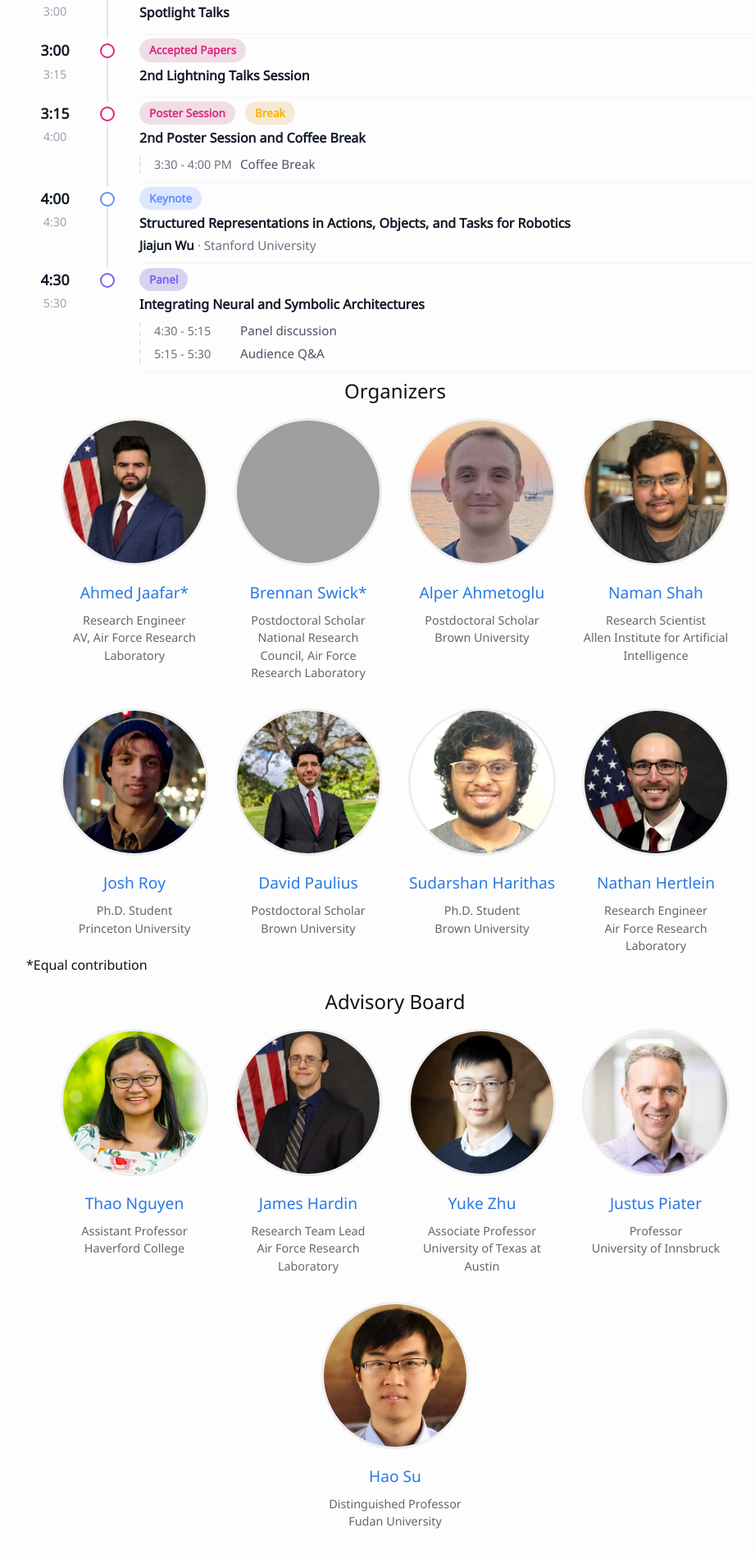
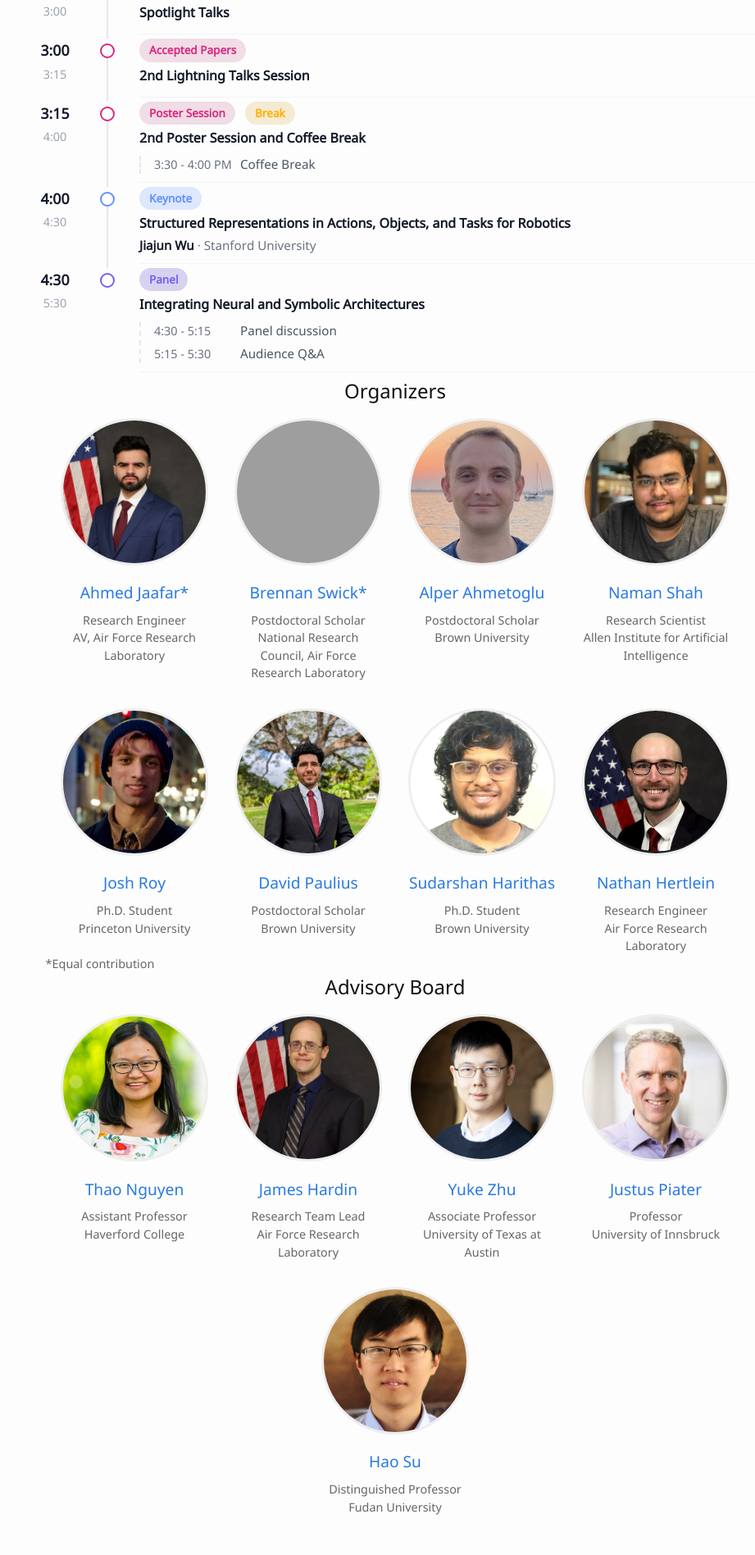
Before and after one commit to worldmodelworkshop/worldmodelworkshop.github.io, a Jekyll site: the page built from index.md, in a window 1280 px wide. Shown: the part 3338-5235 px from the top of the page at 82% size, without its empty margins (158-1079 px from the left). Built offline with Jekyll 4.4.1, drawn with Linux system fonts in a browser that asks for light colours; grey boxes are pictures that could not be loaded.

```diff
--- a/_includes/organizers.html
+++ b/_includes/organizers.html
@@ -19,4 +19,6 @@
     </div>
   {% endfor %}
 </div>
-*Equal contribution
+<div class="person">
+  <p>*Equal contribution</p>
+</div>
```
